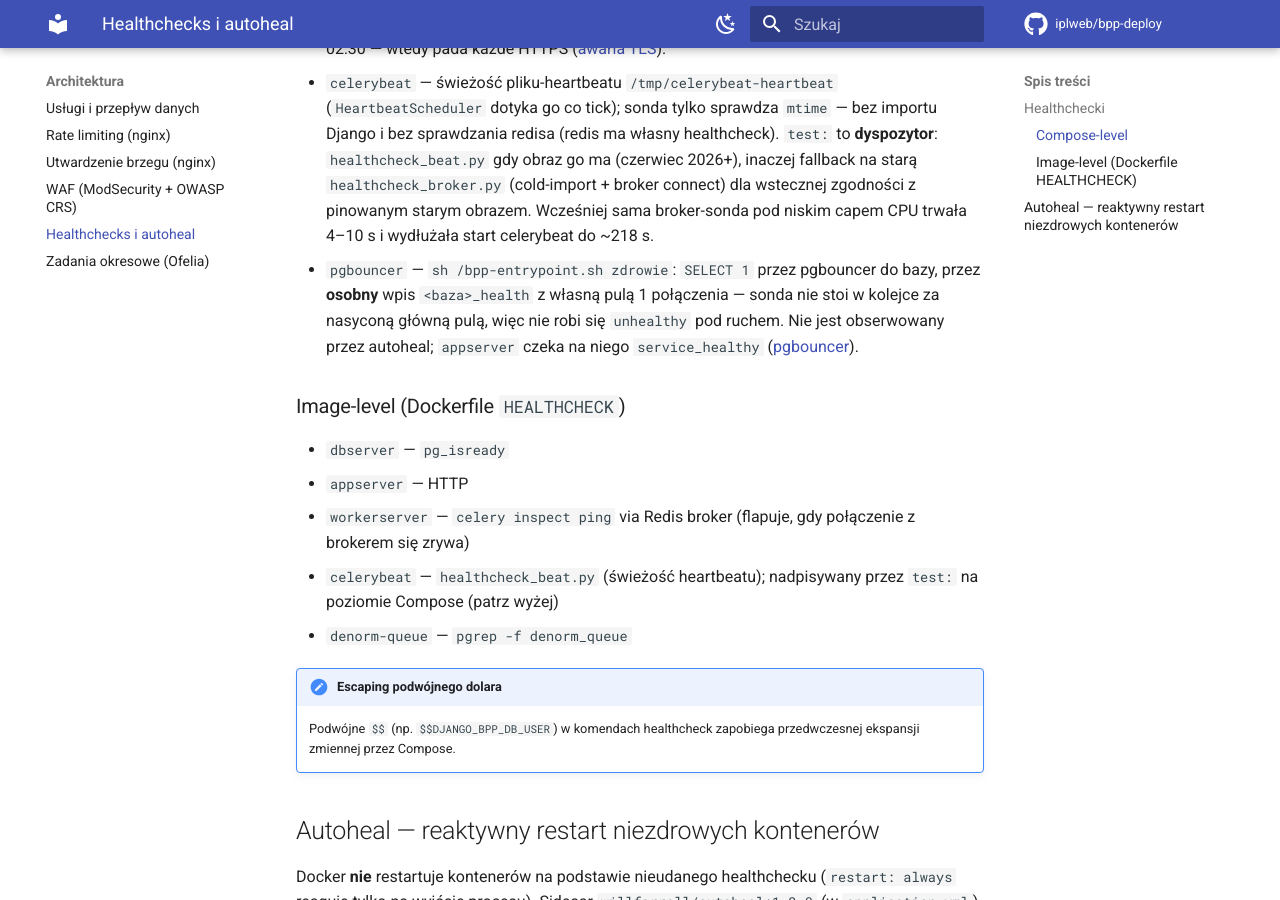
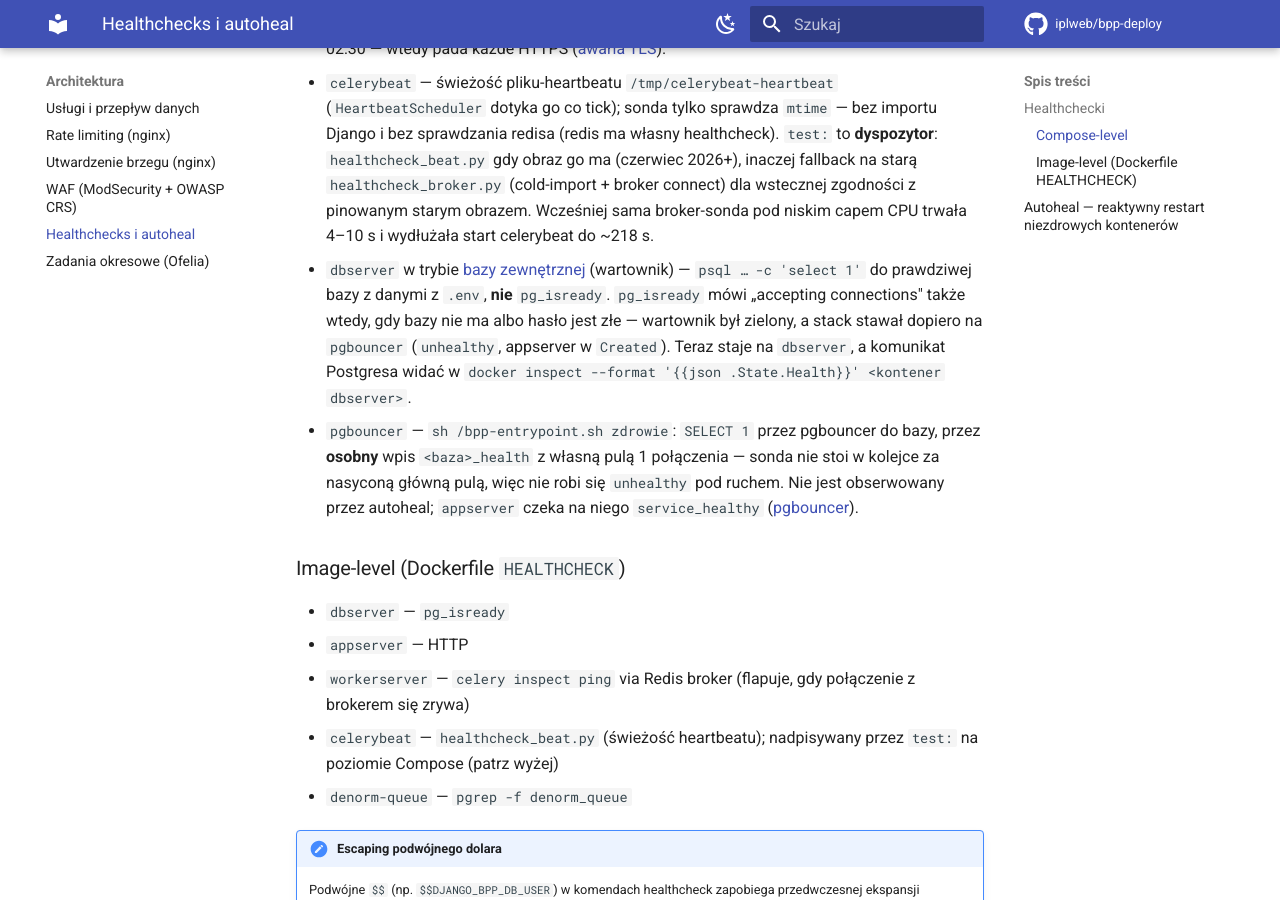
Before and after one commit to iplweb/bpp-deploy, an MkDocs documentation site: the page built from docs/architektura/healthchecks-autoheal.md, in a window 1280 px wide and 900 px high, scrolled down 602 px. Built offline with MkDocs 1.6.1 and Material for MkDocs 9.7.7, drawn with Linux system fonts in a browser that asks for light colours; comment, search, counter and statistics services are not loaded.

Commit message:
fix(db): wartownik bazy zewnetrznej loguje sie zamiast pg_isready
pg_isready zwraca 0 ("accepting connections") takze wtedy, gdy bazy
z DJANGO_BPP_DB_NAME nie ma albo haslo jest zle. Wartownik byl zielony,
a stack stawal dopiero na pgbouncerze (unhealthy, appserver w Created),
z przyczyna schowana w jego logach.

Healthcheck wartownika robi teraz psql ... -c 'select 1' z danymi
z .env, wiec stack staje na dbserverze, a komunikat Postgresa widac
w Health.Log. Wymaga make up; bez migracji .env.

Test: test_external_sentinel_logs_in (render compose, sprawdzony
mutacja na pg_isready). Docs: baza-zewnetrzna, pgbouncer,
healthchecks-autoheal.

Co-Authored-By: Claude Opus 5.5 <noreply@anthropic.com>

```diff
--- a/docs/architektura/healthchecks-autoheal.md
+++ b/docs/architektura/healthchecks-autoheal.md
@@ -25,6 +25,13 @@
   inaczej fallback na starą `healthcheck_broker.py` (cold-import + broker connect)
   dla wstecznej zgodności z pinowanym starym obrazem. Wcześniej sama broker-sonda
   pod niskim capem CPU trwała 4–10 s i wydłużała start celerybeat do ~218 s.
+- `dbserver` w trybie [bazy zewnętrznej](../konfiguracja/baza-zewnetrzna.md)
+  (wartownik) — `psql … -c 'select 1'` do prawdziwej bazy z danymi z `.env`,
+  **nie** `pg_isready`. `pg_isready` mówi „accepting connections" także wtedy,
+  gdy bazy nie ma albo hasło jest złe — wartownik był zielony, a stack stawał
+  dopiero na `pgbouncer` (`unhealthy`, appserver w `Created`). Teraz staje na
+  `dbserver`, a komunikat Postgresa widać w
+  `docker inspect --format '{{json .State.Health}}' <kontener dbserver>`.
 - `pgbouncer` — `sh /bpp-entrypoint.sh zdrowie`: `SELECT 1` przez pgbouncer do
   bazy, przez **osobny** wpis `<baza>_health` z własną pulą 1 połączenia — sonda
   nie stoi w kolejce za nasyconą główną pulą, więc nie robi się `unhealthy` pod
```
Also changed, not shown: CLAUDE.md (+1 -1 lines), docker-compose.database.external.yml (+8 -2 lines), docs/konfiguracja/baza-zewnetrzna.md (+8 -1 lines), docs/konfiguracja/pgbouncer.md (+7 -0 lines), 1 other file.
